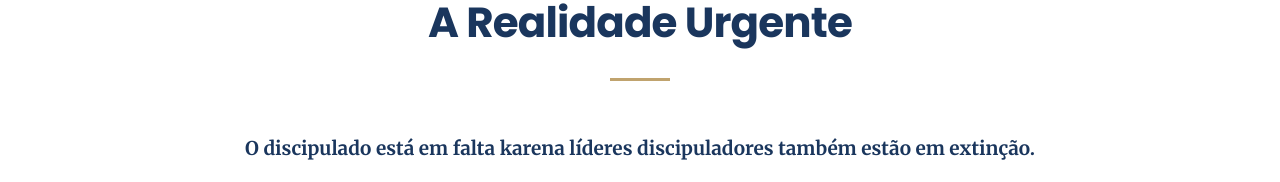
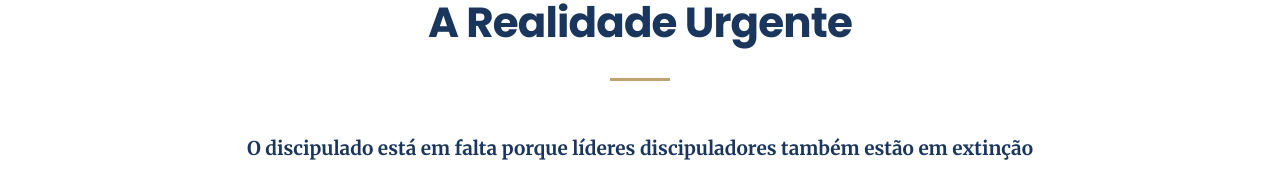
Before and after one commit to aliansianthiokia/discipuladoemextincao, a plain HTML site: page br.html in a window 1280 px wide. Shown: the part 940-1122 px from the top of the page. Drawn offline with Linux system fonts and the light colour scheme.

Commit message:
Update br.html

```diff
--- a/br.html
+++ b/br.html
@@ -39,7 +39,7 @@
     <section id="problem">
         <div class="container">
             <h2>A Realidade Urgente</h2>
-            <p class="lead">O discipulado está em falta karena líderes discipuladores também estão em extinção.</p>
+            <p class="lead">O discipulado está em falta porque líderes discipuladores também estão em extinção</p>
             <p>Muitos pastores e líderes ainda não estão preparados para guiar suas congregações além de seus cargos — e isso está tendo um impacto direto no crescimento espiritual das igrejas em todo o mundo. Estamos enfrentando uma crise crítica que exige atenção imediata.</p>
         </div>
     </section>
```
